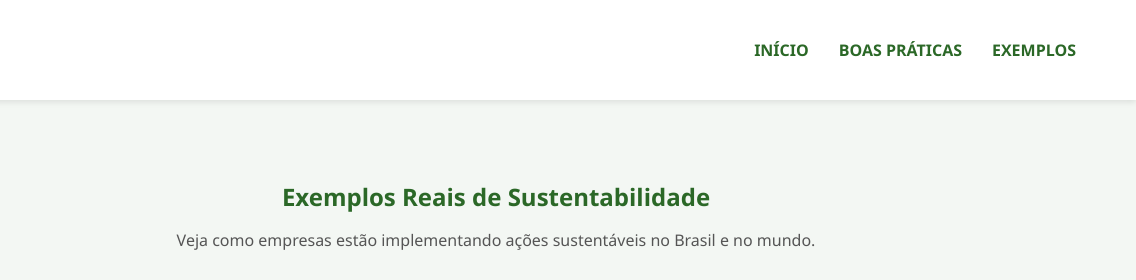
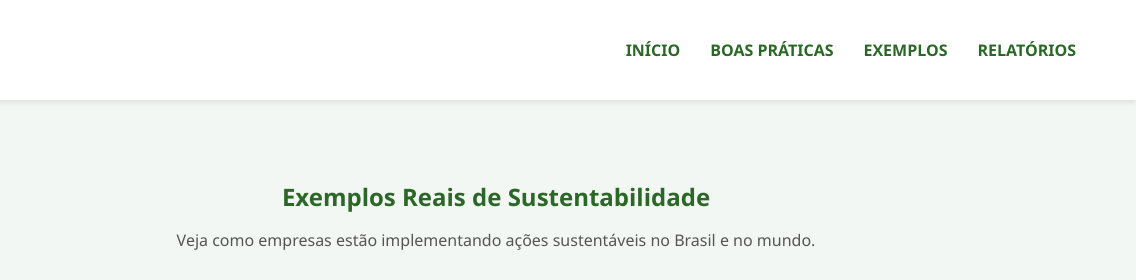
Before and after one commit to IsabelBuosi/greenway, a plain HTML site: page exemplos.html in a window 1280 px wide. Shown: the top 280 px of the page, 144-1280 px from the left. Drawn offline with Linux system fonts and the light colour scheme.

Commit message:
Update exemplos.html

```diff
--- a/exemplos.html
+++ b/exemplos.html
@@ -15,6 +15,7 @@
           <li><a href="index.html">Início</a></li>
           <li><a href="boas-praticas.html">Boas Práticas</a></li>
           <li><a href="exemplos.html">Exemplos</a></li>
+          <li><a href="relatorios.html">Relatórios</a></li>
         </ul>
       </nav>
     </div>
```
